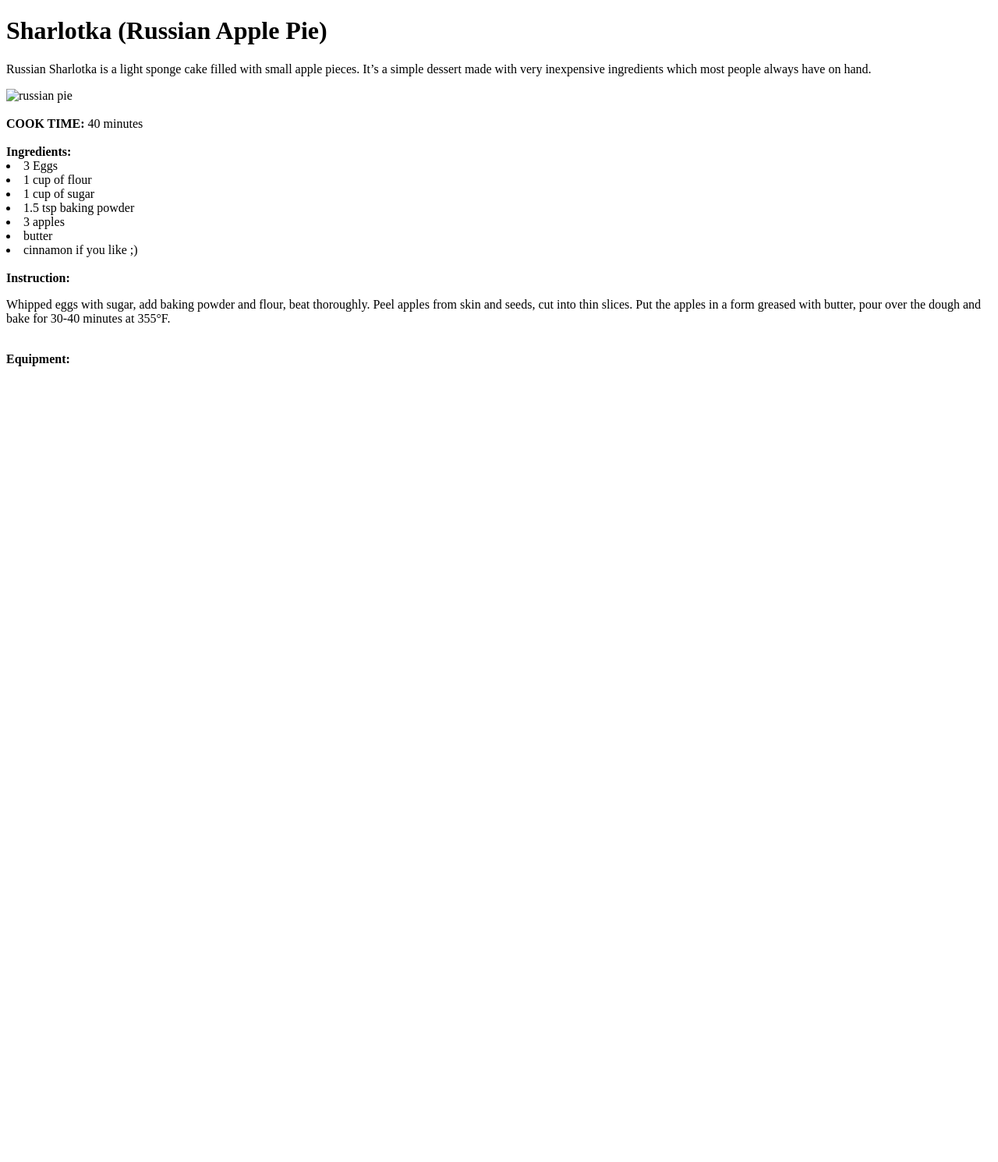
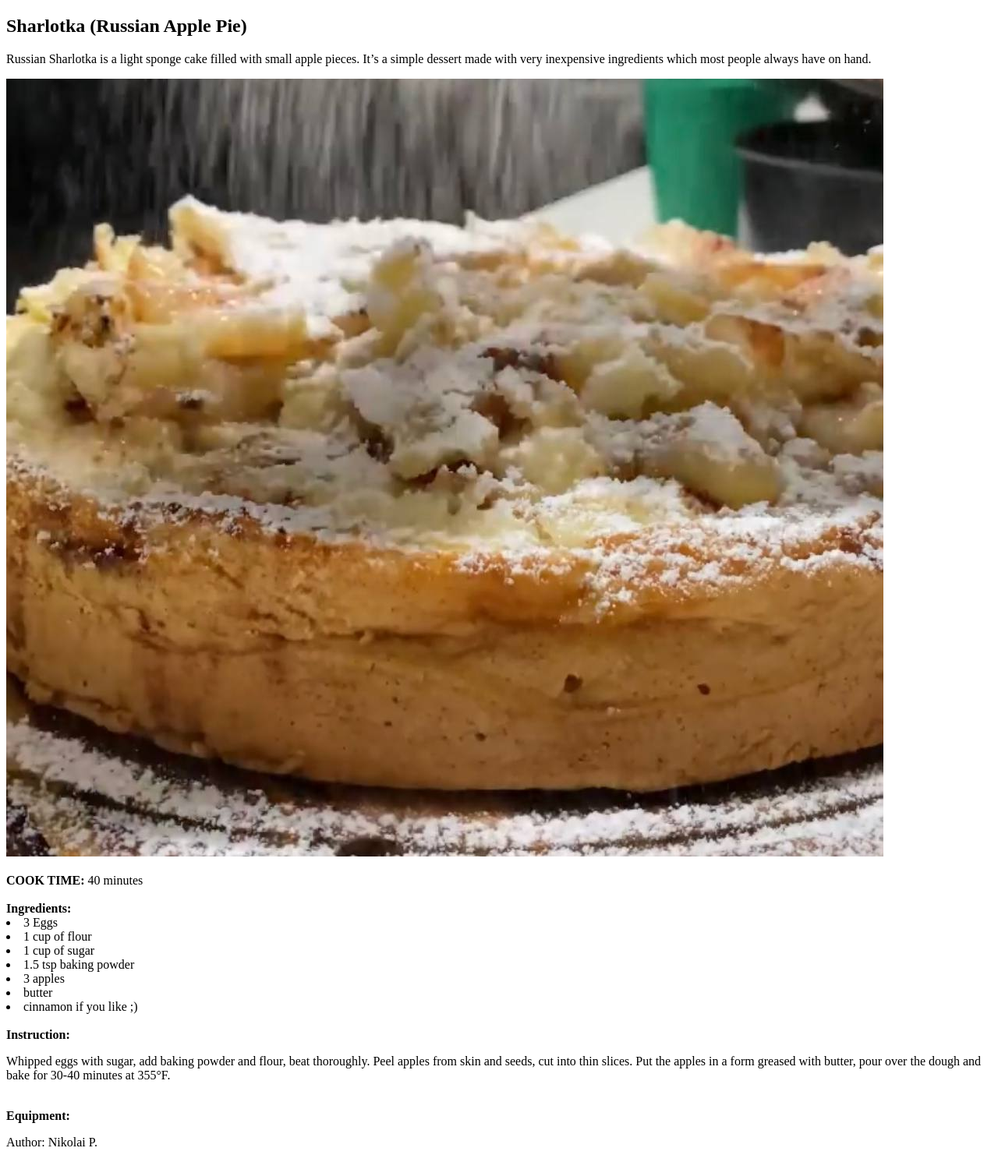
Before and after one commit to LaunchCodeAllhubs/js-assignment-4-html-me-something-Niptu, a website: page index.html in a window 1280 px wide. Shown: the whole page at 78% size. Before the commit the page ends 800 px from the top, so only its background shows below. Drawn offline with Linux system fonts and the light colour scheme.

Commit message:
commit html

```diff
--- a/index.html
+++ b/index.html
@@ -3,14 +3,17 @@
    <head>
    </head>
    <body>
+      <main>
       <title>My Favorite Pie. Nikolai P.</title>
       <header>
+         <article>
          <h1>Sharlotka (Russian Apple Pie)</h1>
          <p>
             Russian Sharlotka is a light sponge cake filled with small apple pieces.
             It’s a simple dessert made with very inexpensive ingredients which most people always have on hand.
          </p>
-         <img scr="" alt="russian pie">
+         </article>
+         <img src="/images/pie.jpg" alt="russian pie">
          <div>
          <br> <b>COOK TIME: </b>40 minutes
          </div>
@@ -38,8 +41,12 @@
             <link href="http://a.co/d/i785XgH">
             <link media="http://a.co/d/cwEcgPO">
          </p>
-
          </div>
+         <footer>
+            <p> Author: Nikolai P.</p>
+            <p><a href="mailto:NikolaiPtukhin@gmail.com"></a></p>
+         </footer>
       </header>
+   </main>
    </body>
 </html>
```
Also changed, not shown: images/pie.jpg (renamed from images/Charlote pie.jpg).
